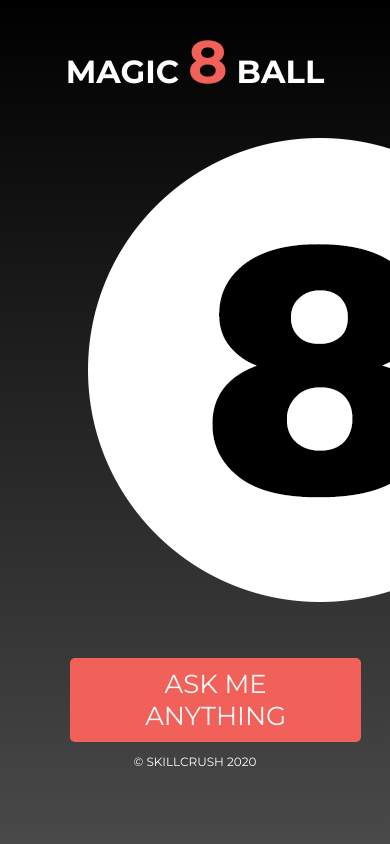
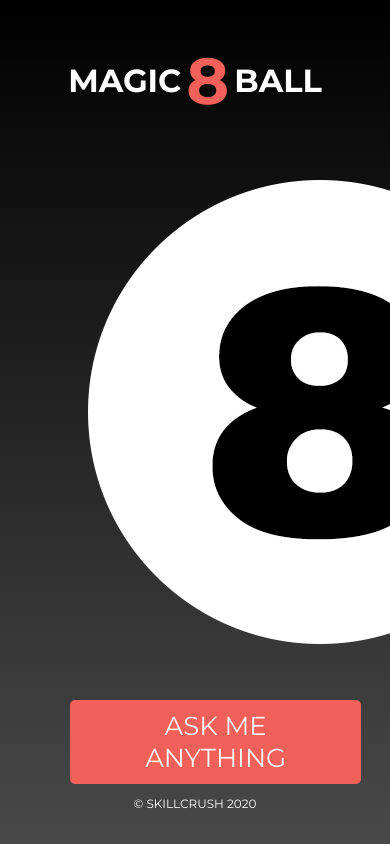
Before and after one commit to JoseDanielMX/magic-8-ball, a plain HTML site: page index.html in a window 390 px wide. Shown: the top 844 px of the page. Drawn offline with nearby package versions, Linux system fonts and the light colour scheme.

Commit message:
Made header responsive

```diff
--- a/css/style.css
+++ b/css/style.css
@@ -11,13 +11,22 @@ body {
 /***** HEADER *****/
 
 header {
-  padding-top: 0.25em;
-  text-align: center;
+  align-items: center;
+  display: flex;
+  justify-content: center;
+  padding: 20px 0;
+}
+
+header h1 {
+  align-items: center;
+  display: flex;
+  justify-content: center;
 }
 
 header span {
   color: #f16059;
-  font-size: 60px;
+  font-size: 65px;
+  padding: 0 5px;
 }
 
 /***** MAIN CONTENT *****/
```
